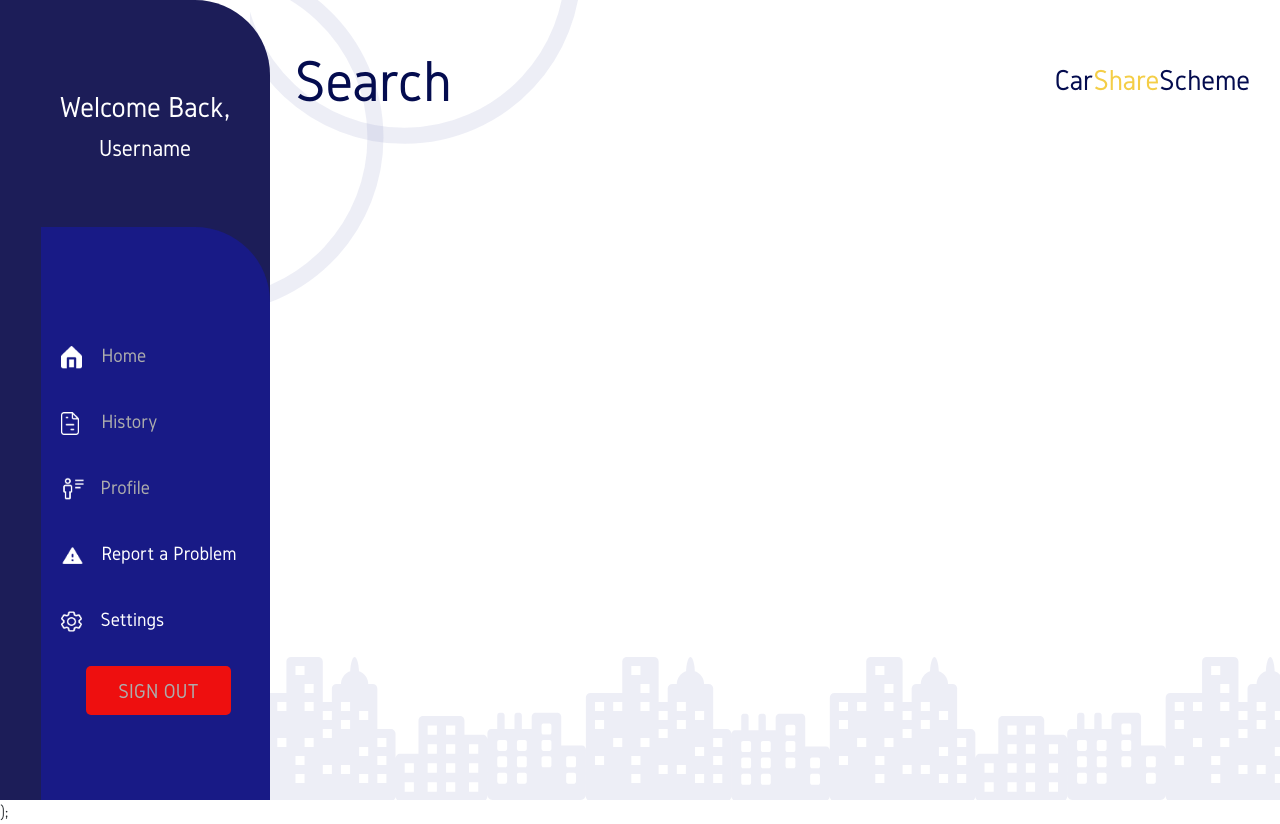
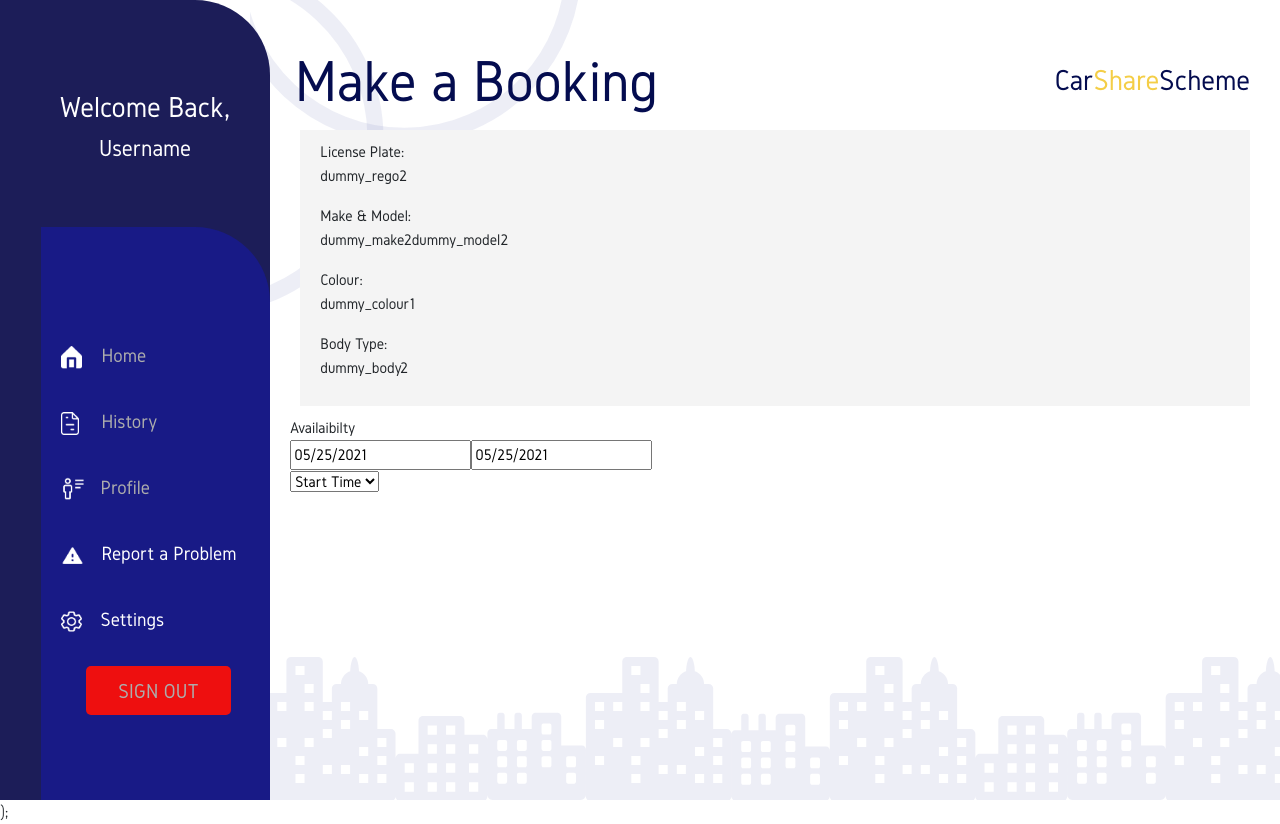
Before and after one commit to kavinrahal/PP1-MON1630-Team6, a React (Create React App) app in the folder Car_Share/ClientApp/: page /make_booking in a window 1280 px wide. Built offline with nearby package versions, Linux system fonts and the light colour scheme.

Commit message:
Select for single date on make a booking done, page not fully completed

```diff
--- a/Car_Share/ClientApp/package.json
+++ b/Car_Share/ClientApp/package.json
@@ -11,8 +11,10 @@
     "react": "^16.0.0",
     "react-animated-css": "^1.2.1",
     "react-countdown": "^2.3.2",
+    "react-datepicker": "^3.8.0",
     "react-dom": "^16.0.0",
     "react-icons": "^4.2.0",
+    "react-moment": "^1.1.1",
     "react-pro-sidebar": "^0.6.0",
     "react-router-bootstrap": "^0.25.0",
     "react-router-dom": "^5.2.0",
--- a/Car_Share/ClientApp/src/components/MakeBooking.js
+++ b/Car_Share/ClientApp/src/components/MakeBooking.js
@@ -1,54 +1,204 @@
-import React, { Component, useState } from 'react';
-import {
-  BrowserRouter as Router,
-  Switch,
-  Route,
-  Link
-} from "react-router-dom";
+import React, { Component, useState, useEffect } from 'react';
+import DatePicker from "react-datepicker";
 
+import moment from 'moment'
+import "react-datepicker/dist/react-datepicker.css";
 import './styles/ViewAllCars.css';
-import SideBar from './SideBar';
-import SideBarMobile from './SideBarMobile';
-import CarDetailsElement from './CarDetailsElement';
+
+import { ViewportProvider, WhichSideBar } from './ViewPort_Helper';
+import MakeBookingDisplayElement from './MakeBookingDisplayElement'
+import MakeBookingSelect from './MakeBookingSelect';
+
+export default function MakeBooking(props) {
 
 
-import { ViewportProvider, WhichSideBar } from './ViewPort_Helper';
+  if (props.location.state) {
+    console.log(props.location.state.id)
+    console.log(props.location.state)
 
-// const viewportContext = React.createContext({});
+  }
 
-// const ViewportProvider = ({ children }) => {
-//   const [width, setWidth] = React.useState(window.innerWidth);
-//   const [height, setHeight] = React.useState(window.innerHeight);
-//   const handleWindowResize = () => {
-//     setWidth(window.innerWidth);
-//     setHeight(window.innerHeight);
-//   };
 
-//   React.useEffect(() => {
-//     window.addEventListener("resize", handleWindowResize);
-//     return () => window.removeEventListener("resize", handleWindowResize);
-//   }, []);
+  const [startDate, setStartDate] = useState(new Date())
+  const [endDate, setEndDate] = useState(new Date());
+  const [startTime, setStartTime] = useState('');
+  const [endTime, setEndTime] = useState('');
+  const [maxEndTime, setMaxEndTime] = useState('');
 
-//   return (
-//     <viewportContext.Provider value={{ width, height }}>
-//       {children}
-//     </viewportContext.Provider>
-//   );
-// };
+  const [availableStartHours, setAvailableStartHours] = useState([1, 2, 3, 4, 5, 6, 7, 8, 9, 10, 11, 12, 13, 14, 15, 16, 17, 18, 19, 20, 21, 22, 23, 24]);
+  const [availableEndHours, setAvailableEndHours] = useState([]);
 
-// const useViewport = () => {
-//   const { width, height } = React.useContext(viewportContext);
-//   return { width, height };
-// };
 
-// const WhichSideBar = () => {
-//   const { width } = useViewport();
-//   const breakpoint = 1200;
+  const [currentBooking, setCurrentBooking] = useState(
+    {
+      booking_id: 1,
+      customer_id: 1,
+      car_details: {
+        car_id: 1,
+        make: "Toyota",
+        model: "Supra",
+        body: "Coupe",
+        colour: "Red"
+      },
+      start_time: '2021-05-27T5:00:00.000',
+      end_time: '2021-05-27T10:00:00.000',
+      price: 450,
+      completed: 'in progress'
+    },
+    {
+      booking_id: 2,
+      customer_id: 2,
+      car_details: {
+        car_id: 1,
+        make: "Toyota",
+        model: "Supra",
+        body: "Coupe",
+        colour: "Red"
+      },
+      start_time: '2021-05-27T12:00:00.000',
+      end_time: '2021-05-27T14:00:00.000',
+      price: 450,
+      completed: 'in progress'
+    }
+  )
+  const [preBooked, setPreBooked] = useState([
+    {
+      id: 1,
+      car_id: 1,
+      booking_date: '26-05-2021',
+      start_time: '13',
+      end_time: '18',
+    },
+    {
+      id: 1,
+      car_id: 1,
+      booking_date: '26-05-2021',
+      start_time: '10',
+      end_time: '12',
+    },
+  ])
 
-//   return width < breakpoint ? <SideBarMobile /> : <SideBar />;
-// };
 
-export default function MakeBooking() {
+  const handleStartDate = (date) => {
+    setStartDate(date)
+    setAvailableStartHours([1, 2, 3, 4, 5, 6, 7, 8, 9, 10, 11, 12, 13, 14, 15, 16, 17, 18, 19, 20, 21, 22, 23, 24])
+    console.log('Before')
+
+    console.log(availableEndHours)
+    setAvailableEndHours([])
+    console.log('After')
+
+    console.log(availableEndHours)
+  }
+
+  const handleMinDate = (date) => {
+    setEndDate(date)
+
+    console.log('ENDDATE')
+    console.log(endDate)
+    var day = moment().format("LLL");
+    console.log(moment('2021-05-26T23:00:00.000+05:30').format("LLL"))
+    console.log(moment('2021-05-26T23:00:00.000+05:30').format("LL") == moment(endDate).format("LL"))
+  }
+
+
+  const handleStartTime = (e) => {
+    setStartTime(e.target.value)
+    setEndTime()
+    setAvailableEndHours([])
+  }
+
+  // Check for Selected Start and End Date
+  for (var i = 0; i < currentBooking.length; i++) {
+    var booked_start = currentBooking[i].start_time
+    console.log('booked_start')
+    console.log(booked_start)
+
+  }
+
+
+  // // Check for Matching Bookings on selected date
+  // for (var i = 0; i < preBooked.length; i++) {
+  //   var pre_booked_dates = preBooked[i].booking_date
+  //   var startDate_object = new Date(startDate)
+  //   var startDate_moment = moment(startDate_object).format("DD-MM-YYYY")
+
+  //   // if found, check already booked slots
+  //   if (pre_booked_dates == startDate_moment) {
+  //     for (var count = 0; count < availableStartHours.length; count++) {
+  //       if (preBooked[i].start_time == count + 1) {
+  //         var length = preBooked[i].end_time - preBooked[i].start_time
+  //         // Delete Start time
+  //         delete availableStartHours[count]
+  //         // Delete Start time - 1
+  //         delete availableStartHours[count - 1]
+  //         // Loop to delete length of booking
+  //         for (var j = 0; j < length; j++) {
+  //           delete availableStartHours[count + j]
+  //         }
+  //       }
+  //     }
+  //   }
+  // }
+
+
+  if (startTime && !endTime) {
+    console.log()
+    for (var i = 0; i < availableStartHours.length; i++) {
+      if (availableStartHours.includes(parseInt(startTime) + 1 + i)) {
+        availableEndHours.push(parseInt(startTime) + 1 + i)
+      }
+      if (!availableStartHours.includes(parseInt(startTime) + 2 + i)) {
+        break
+      }
+    }
+  }
+
+
+  const [carDetails, setCarDetails] = useState([
+    {
+      id: 1,
+      rego: 'dummy_rego1',
+      make: 'dummy_make1',
+      model: 'dummy_model1',
+      body: 'dummy_body1',
+      colour: 'dummy_colour'
+    },
+    {
+      id: 2,
+      rego: 'dummy_rego2',
+      make: 'dummy_make2',
+      model: 'dummy_model2',
+      body: 'dummy_body2',
+      colour: 'dummy_colour1'
+    },
+    {
+      id: 3,
+      rego: 'dummy_rego3',
+      make: 'dummy_make3',
+      model: 'dummy_model3',
+      body: 'dummy_body3',
+      colour: 'dummy_colour'
+    },
+    {
+      id: 4,
+      rego: 'dummy_rego3',
+      make: 'dummy_make3',
+      model: 'dummy_model3',
+      body: 'dummy_body3',
+      colour: 'dummy_colour'
+    },
+    {
+      id: 5,
+      rego: 'dummy_rego2',
+      make: 'dummy_make2',
+      model: 'dummy_model2',
+      body: 'dummy_body2',
+      colour: 'dummy_colour1'
+    },
+  ])
+
+
   return (
 
 
@@ -59,7 +209,7 @@ export default function MakeBooking() {
           <WhichSideBar />
           <div className="viewAllCars">
             <div className="rowBooking">
-              <div className="bookingTitle">Search</div>
+              <div className="bookingTitle">Make a Booking</div>
               <div className="pageTitle">
                 <div className="blueT">Car</div>
                 <div className="yellowT">Share</div>
@@ -68,27 +218,47 @@ export default function MakeBooking() {
             </div>
             <div className="allCars">
               <div className='filterSection'>
-                <div className="profileSignUpEmail">
-                  {/* STYLE ERROR MESSAGE HERE */}
-                  {/* {!found && !initial && < div > Couldn't find a car with entered ID </div>} */}
-                  {/* STYLE TEXT BOX LABEL HERE */}
-                  {/* <div className="profileLabel"> Search using the Registration ID of car.. </div> */}
-                  {/* STYLE FORM HERE */}
-                  {/* <form onSubmit={onSubmit}>
-
-                  </form> */}
-                </div>
+                <MakeBookingDisplayElement key={carDetails[1].id} element={carDetails[1]} />
               </div>
               <div className='displaySection'>
+                Availaibilty
+                   {/* <MakeBookingSelect availHours={availableStartHours} onChange={() => test()} />)) */}
+                <div>
+                  <DatePicker selected={startDate} onChange={date => handleStartDate(date)} minDate={new Date()} />
+                  <DatePicker selected={endDate} onChange={date => handleMinDate(date)} minDate={new Date()} />
+                  <div>
+                    <select className="start_time" onChange={(e) => handleStartTime(e)}>
+                      <option value="" >Start Time</option>
+                      {availableStartHours.map((start) => (
+                        <option value={start} >{start}</option>
+                      ))
+                      }
+                    </select>
+                  </div>
+
+                  {availableEndHours.length > 0 &&
+
+                    <div>
+                      <select className="start_time" onChange={(e) => setEndTime(e.target.value)}>
+                        <option value="" >End Time</option>
+                        {availableEndHours.map((end) => (
+                          <option value={end} >{end}</option>
+                        ))
+                        }
+                      </select>
+                    </div>
+                  }
 
 
+
+                </div>
               </div>
             </div>
           </div>
         </div>
       </ViewportProvider >
     );
-    </div>
+    </div >
 
   )
 }
--- /dev/null
+++ b/Car_Share/ClientApp/src/components/MakeBookingDisplayElement.js
@@ -0,0 +1,20 @@
+import React from 'react';
+
+const MakeBookingDisplayElement = ({ element }) => {
+    return (
+        <div className='history_element'>
+
+            <div>License Plate:</div>
+            <p>{element.rego}</p>
+            <div>Make & Model:</div>
+            <p>{element.make}{element.model}</p>
+            <div>Colour:</div>
+            <p>{element.colour}</p>
+            <div>Body Type:</div>
+            <p>{element.body}</p>
+        </div>
+
+    )
+}
+
+export default MakeBookingDisplayElement
--- a/Car_Share/ClientApp/src/components/SearchPage.js
+++ b/Car_Share/ClientApp/src/components/SearchPage.js
@@ -1,6 +1,11 @@
-import React, { Component, useState } from 'react';
+import React, { useState } from 'react';
 import './styles/RegisterPage.css';
 import { ViewportProvider, WhichSideBar } from './ViewPort_Helper';
+// import MakeBooking from './MakeBooking'
+
+import { Link, Redirect, useHistory } from "react-router-dom";
+
+
 
 
 // // ========================= View Stuff ============================
@@ -43,6 +48,7 @@ import { ViewportProvider, WhichSideBar } from './ViewPort_Helper';
 // // ========================= End of view stuff ============================
 
 function SearchPage() {
+    const history = useHistory();
 
     const [make, setMake] = useState(0)
     const [model, setModel] = useState(0)
@@ -129,6 +135,17 @@ function SearchPage() {
         // setReminder(false)
     }
 
+    const onClick = () => {
+
+        history.push({
+            pathname: '/make_booking',
+            // search: '?update=true',  // query string
+            state: {  // location state
+                id: rego,
+            },
+        });
+
+    }
 
 
 
@@ -158,8 +175,11 @@ function SearchPage() {
                                     <input type="submit" value="Search"></input>
                                 </form>
                             </div>
+
                         </div>
+
                         <div className='displaySection'>
+
                             {/* STYLE HERE */}
                             <h2>Car Details:</h2>
                             {
@@ -177,10 +197,9 @@ function SearchPage() {
                                         {model}
                                     </h2>
                                     {/* BUTTON HERE */}
-                                    <button>Book here</button>
+                                    <button onClick={() => onClick()}>Book here</button>
                                 </div>
                             }
-
                         </div>
                     </div>
                 </div>
```
Also changed, not shown: 1 other file (tests, documents, lock files or other folders).
